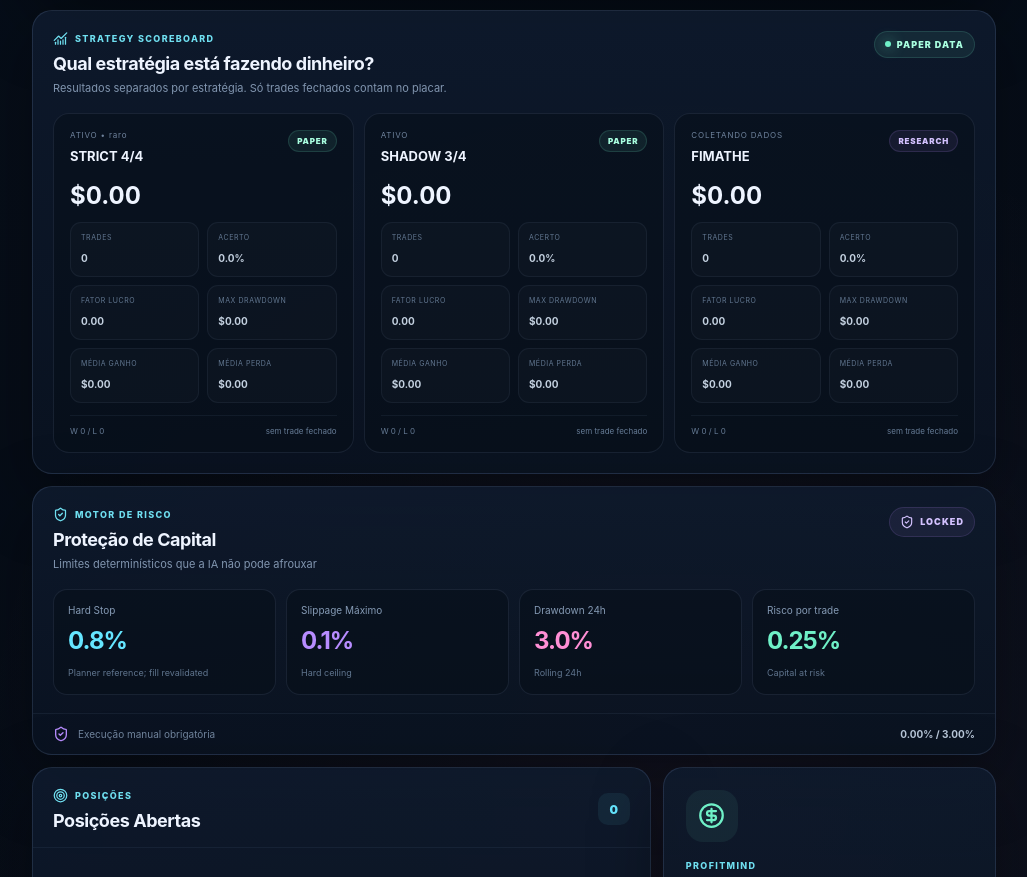
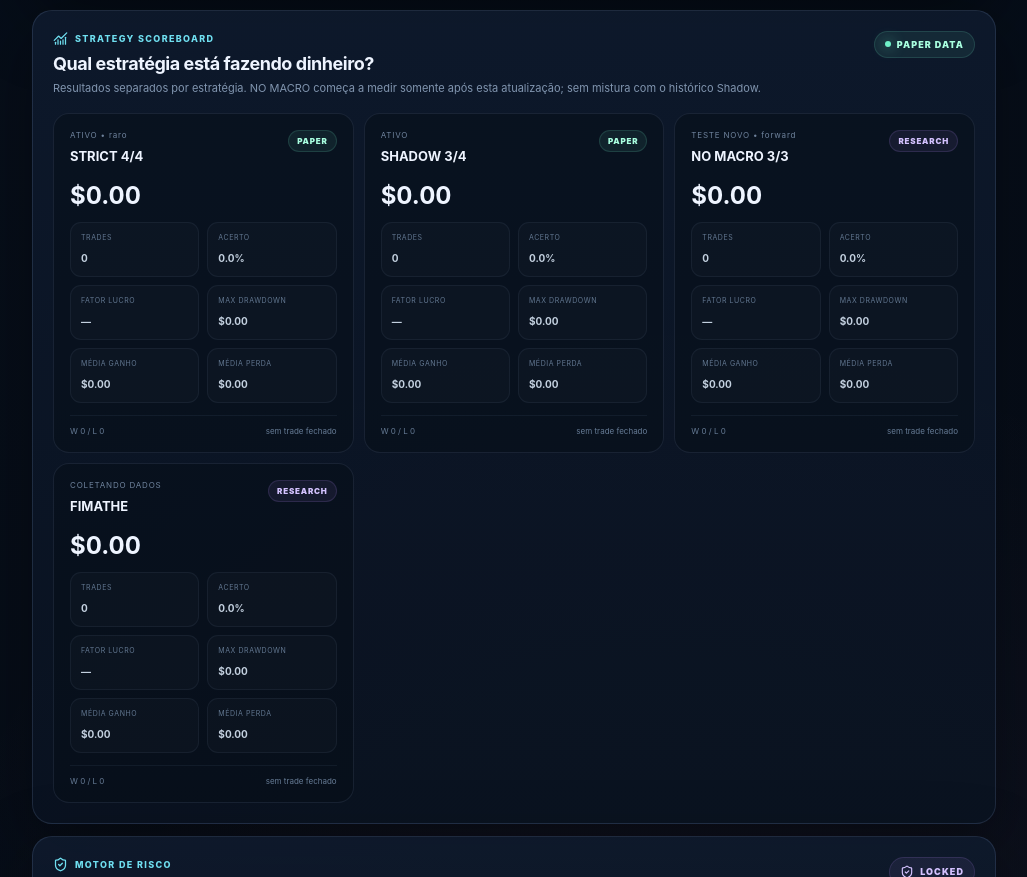
Before and after one commit to ValdemirJunior2020/tiago-trading, a React (Vite) app in the folder client/: page / in a window 1280 px wide. Shown: the part 1580-2457 px from the top of the page, without its empty margins (250-1277 px from the left). Built offline with nearby package versions, Linux system fonts and the light colour scheme; no server answers.

Commit message:
Show no-macro experiment in strategy scoreboard

```diff
--- a/client/src/main.tsx
+++ b/client/src/main.tsx
@@ -316,7 +316,7 @@ function App(){
           <div>
             <span className="kicker"><ChartNoAxesCombined size={15}/> STRATEGY SCOREBOARD</span>
             <h2>{lang==='pt'?'Qual estratégia está fazendo dinheiro?':'Which strategy is making money?'}</h2>
-            <p>{lang==='pt'?'Resultados separados por estratégia. Só trades fechados contam no placar.':'Results separated by strategy. Only closed trades count in the scoreboard.'}</p>
+            <p>{lang==='pt'?'Resultados separados por estratégia. NO MACRO começa a medir somente após esta atualização; sem mistura com o histórico Shadow.':'Results are separated by strategy. NO MACRO starts measuring only after this update; no mixing with Shadow history.'}</p>
           </div>
           <span className="live-pill"><i/> PAPER DATA</span>
         </div>
@@ -332,6 +332,13 @@ function App(){
             status={sim?.shadowExperiment?.position?(lang==='pt'?'ATIVO • trade aberto':'ACTIVE • trade open'):(lang==='pt'?'ATIVO':'ACTIVE')}
             stats={sim?.strategyPerformance?.SHADOW_3_OF_4}
             lang={lang}
+          />
+          <StrategyPerformanceCard
+            name="NO MACRO 3/3"
+            status={sim?.noMacroExperiment?.position?(lang==='pt'?'TESTE • trade aberto':'TEST • trade open'):(lang==='pt'?'TESTE NOVO • forward':'NEW TEST • forward')}
+            stats={sim?.strategyPerformance?.NO_MACRO_3_OF_3}
+            lang={lang}
+            researchOnly
           />
           <StrategyPerformanceCard
             name="FIMATHE"
@@ -387,14 +394,14 @@ function StrategyPerformanceCard({name,status,stats,lang,researchOnly=false}:{na
   const winRate=trades>0?(wins/trades)*100:0
   const avgWin=wins>0?grossProfit/wins:0
   const avgLoss=losses>0?grossLoss/losses:0
-  const profitFactor=grossLoss>0?grossProfit/grossLoss:grossProfit>0?Infinity:0
+  const profitFactor=grossLoss>0?grossProfit/grossLoss:null
   return <div className="strategy-score-card">
     <div className="strategy-score-head"><div><small>{status}</small><b>{name}</b></div><span className={researchOnly?'research-badge':'paper-badge'}>{researchOnly?'RESEARCH':'PAPER'}</span></div>
     <strong className={net>0?'profit-up':net<0?'profit-down':''}>{signedMoney(net)}</strong>
     <div className="strategy-score-metrics">
       <div><small>{lang==='pt'?'TRADES':'TRADES'}</small><b>{trades}</b></div>
       <div><small>{lang==='pt'?'ACERTO':'WIN RATE'}</small><b>{winRate.toFixed(1)}%</b></div>
-      <div><small>{lang==='pt'?'FATOR LUCRO':'PROFIT FACTOR'}</small><b>{profitFactor===Infinity?'∞':profitFactor.toFixed(2)}</b></div>
+      <div><small>{lang==='pt'?'FATOR LUCRO':'PROFIT FACTOR'}</small><b>{profitFactor==null?'—':profitFactor.toFixed(2)}</b></div>
       <div><small>{lang==='pt'?'MAX DRAWDOWN':'MAX DRAWDOWN'}</small><b>{money(maxDD)}</b></div>
       <div><small>{lang==='pt'?'MÉDIA GANHO':'AVG WIN'}</small><b>{signedMoney(avgWin)}</b></div>
       <div><small>{lang==='pt'?'MÉDIA PERDA':'AVG LOSS'}</small><b>{losses>0?'-'+money(avgLoss):money(0)}</b></div>
```
